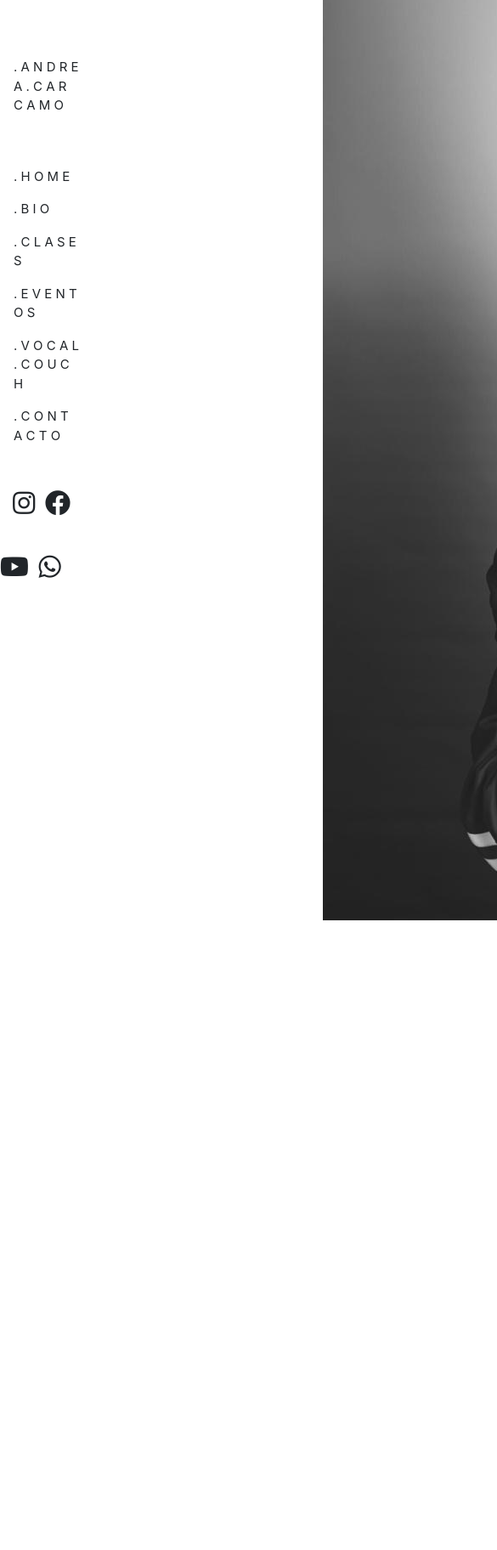
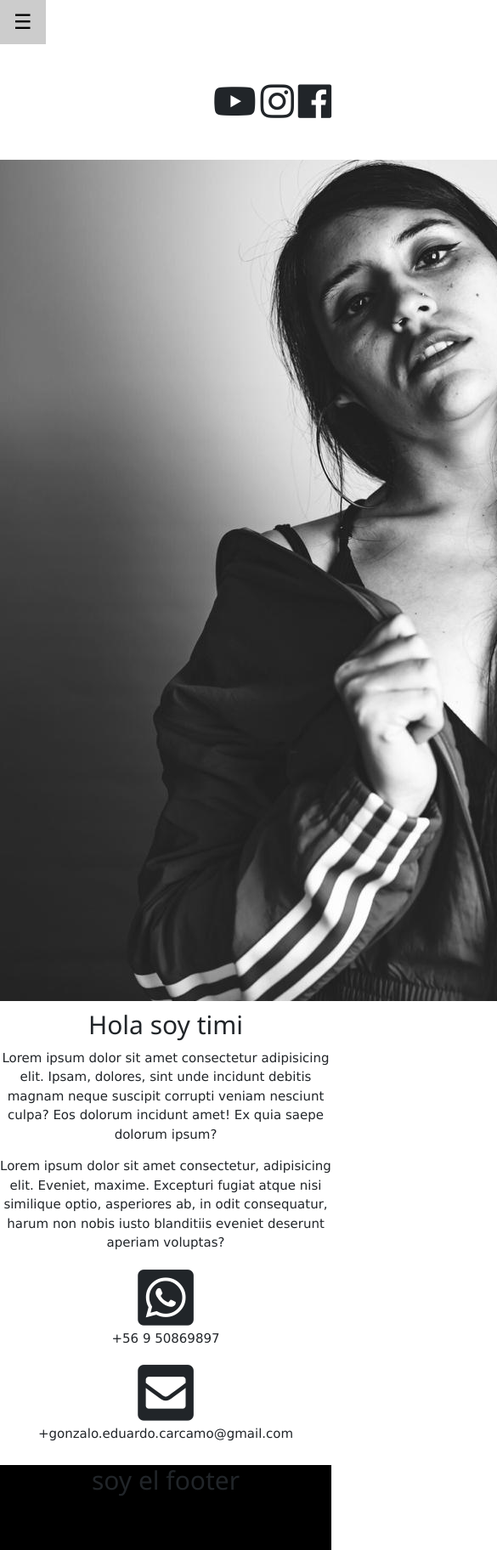
Before and after one commit to GonzaloCarcamo/andreacarcamo_page, a plain HTML site: page index.html in a window 390 px wide. Shown: the top 1824 px of the page at 85% size, 585 px wide, since content can reach past the window. Before the commit the page ends 1083 px from the top, so only its background shows below. Drawn offline with nearby package versions, Linux system fonts and the light colour scheme.

Commit message:
avance_page

```diff
--- a/css/styles.css
+++ b/css/styles.css
@@ -1,11 +1,35 @@
 .main{
-    margin-left: 380px;
+    text-align: center;
+}
 
+h2{
+    text-align: center
+}
+
+p{
+    text-align: center;
 }
 
 footer{
-    margin-right: 970px;
     background-color: black;
-    color: white;
+}
+
+.row{
+    text-align: center;
+}
+
+.w3-card-4{
+    display: inline-block;
+}
+
+footer{
     height: 100px;
 }
+
+.rrss{
+    text-align: right;
+}
+
+.w3-navbar{
+    display: inline-flexbox;
+}
--- a/index.html
+++ b/index.html
@@ -1,47 +1,92 @@
 <!DOCTYPE html>
 <html lang="en">
-
 <head>
     <meta charset="UTF-8">
     <meta name="viewport" content="width=device-width, initial-scale=1.0">
     <meta http-equiv="X-UA-Compatible" content="ie=edge">
-    <script src="https://code.jquery.com/jquery-3.4.1.slim.min.js" integrity="sha384-J6qa4849blE2+poT4WnyKhv5vZF5SrPo0iEjwBvKU7imGFAV0wwj1yYfoRSJoZ+n" crossorigin="anonymous"></script>
-    <script src="https://cdn.jsdelivr.net/npm/popper.js@1.16.0/dist/umd/popper.min.js" integrity="sha384-Q6E9RHvbIyZFJoft+2mJbHaEWldlvI9IOYy5n3zV9zzTtmI3UksdQRVvoxMfooAo" crossorigin="anonymous"></script>
-    <script src="https://stackpath.bootstrapcdn.com/bootstrap/4.4.1/js/bootstrap.min.js" integrity="sha384-wfSDF2E50Y2D1uUdj0O3uMBJnjuUD4Ih7YwaYd1iqfktj0Uod8GCExl3Og8ifwB6" crossorigin="anonymous"></script>
+    <link rel="stylesheet" href="https://stackpath.bootstrapcdn.com/bootstrap/4.4.1/css/bootstrap.min.css" integrity="sha384-Vkoo8x4CGsO3+Hhxv8T/Q5PaXtkKtu6ug5TOeNV6gBiFeWPGFN9MuhOf23Q9Ifjh" crossorigin="anonymous">
     <link rel="stylesheet" href="https://www.w3schools.com/w3css/4/w3.css">
-    <link rel="stylesheet" href="https://stackpath.bootstrapcdn.com/bootstrap/4.4.1/css/bootstrap.min.css" integrity="sha384-Vkoo8x4CGsO3+Hhxv8T/Q5PaXtkKtu6ug5TOeNV6gBiFeWPGFN9MuhOf23Q9Ifjh" crossorigin="anonymous">
-    <link rel="stylesheet" href="https://use.fontawesome.com/releases/v5.8.1/css/all.css" integrity="sha384-50oBUHEmvpQ+1lW4y57PTFmhCaXp0ML5d60M1M7uH2+nqUivzIebhndOJK28anvf" crossorigin="anonymous">
+    <link rel="stylesheet" href="https://cdnjs.cloudflare.com/ajax/libs/font-awesome/4.7.0/css/font-awesome.min.css">
+    <link rel="stylesheet" href="https://use.fontawesome.com/releases/v5.6.3/css/all.css" integrity="sha384-UHRtZLI+pbxtHCWp1t77Bi1L4ZtiqrqD80Kn4Z8NTSRyMA2Fd33n5dQ8lWUE00s/" crossorigin="anonymous">
     <link rel="stylesheet" href="./css/styles.css">
-    <title>Andrea Cárcamo | Oficial</title>
-
+    <title>Andrea Carcamo | Oficial</title>
 </head>
 
 <body>
 
-  <!-- Sidebar -->
-<div class="w3-sidebar w3-light w3-bar-block my-3" style="width:28%">
-  <a href="#" class="w3-bar-item w3-button my-5"> . A N D R E A . C A R C A M O </a>
-  <a href="#" class="w3-bar-item w3-button"> . H O M E </a>
-  <a href="#" class="w3-bar-item w3-button"> . B I O </a>
-  <a href="#" class="w3-bar-item w3-button"> . C L A S E S </a>
-  <a href="#" class="w3-bar-item w3-button"> . E V E N T O S </a>
-  <a href="#" class="w3-bar-item w3-button"> . V O C A L . C O U C H </a>
-  <a href="#" class="w3-bar-item w3-button"> . C O N T A C T O </a>
-
-  <i class="fab fa-instagram fa-2x my-5 mr-2 ml-3"></i>
-  <i class="fab fa-facebook fa-2x mr-2"></i>
-  <i class="fab fa-youtube fa-2x mr-2"></i>
-  <i class="fab fa-whatsapp fa-2x mr-2"></i>
-
-</div>
+    <div class="w3-sidebar w3-bar-block w3-card w3-animate-left" style="display:none" id="mySidebar">
+        <button class="w3-bar-item w3-button w3-large"
+        onclick="w3_close()">Close &times;</button>
+        <a href="#" class="w3-bar-item w3-button">. B I O </a>
+        <a href="#" class="w3-bar-item w3-button">. C L A S E S </a>
+        <a href="#" class="w3-bar-item w3-button">. E V E N T O S </a>
+        <a href="#" class="w3-bar-item w3-button">. V O C A L . C O U C H </a>
+        <a href="#" class="w3-bar-item w3-button">. E N L A C E S </a>
+        <a href="#" class="w3-bar-item w3-button">. T E S T I M O N I O S </a>
+        <a href="#" class="w3-bar-item w3-button">. C O N T A C T O </a>
+      </div>
 
 
-  <div class="main"><img src="./img/hero.png" alt="main"></div>
+      <div id="main">
 
-  <footer class="fixed-bottom">
-    <p>Copyright | Santiago de Chile | 2020</p>
+      <div class="w3-navbar">
+        <button id="openNav" class="w3-button w3-xlarge" onclick="w3_open()">&#9776;</button>
+        <div class = "rrss my-5">
+          <i class="fab fa-youtube fa-3x"></i>
+          <i class="fab fa-instagram fa-3x"></i>
+          <i class="fab fa-facebook fa-3x"></i>
+        </div>
+      </div>
 
-  </footer>
+      </div>
+
+      <script>
+      function w3_open() {
+        document.getElementById("main").style.marginLeft = "25%";
+        document.getElementById("mySidebar").style.width = "25%";
+        document.getElementById("mySidebar").style.display = "block";
+        document.getElementById("openNav").style.display = 'none';
+      }
+      function w3_close() {
+        document.getElementById("main").style.marginLeft = "0%";
+        document.getElementById("mySidebar").style.display = "none";
+        document.getElementById("openNav").style.display = "inline-block";
+      }
+      </script>
+
+
+    <div class="front">
+        <img src="./img/one.png" alt="photo">
+    </div>
+
+    <div>
+        <h2>Hola soy timi</h2>
+        <p>Lorem ipsum dolor sit amet consectetur adipisicing elit. Ipsam, dolores, sint unde incidunt debitis magnam neque suscipit corrupti veniam nesciunt culpa? Eos dolorum incidunt amet! Ex quia saepe dolorum ipsum?</p>
+        <p>Lorem ipsum dolor sit amet consectetur, adipisicing elit. Eveniet, maxime. Excepturi fugiat atque nisi similique optio, asperiores ab, in odit consequatur, harum non nobis iusto blanditiis eveniet deserunt aperiam voluptas?</p>
+    </div>
+
+
+  <div class="row">
+    <div class=col-md-6>
+      <i class="fab fa-whatsapp-square fa-5x"></i>
+      <div class="w3-container w3-center">
+        <p>+56 9 50869897</p>
+      </div>
+    </div>
+
+    <div class=col-md-6>
+      <i class="fas fa-envelope-square fa-5x"></i>
+      <div class="w3-container w3-center">
+        <p>+gonzalo.eduardo.carcamo@gmail.com</p>
+      </div>
+    </div>
+
+  </div>
+
+    <footer>
+        <h2>soy el footer</h2>
+    </footer>
+
 
 </body>
 
```
Also changed, not shown: img/hero.jpg (deleted), img/hero.png (deleted), img/one.jpg (renamed from img/hero (copia).jpg), img/one.png (added), img/two.jpg (renamed from img/IMG-20200121-WA0011.jpg).
